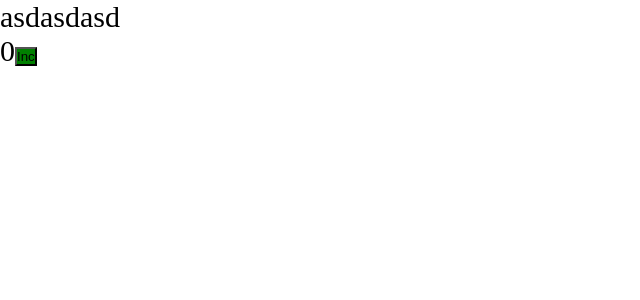
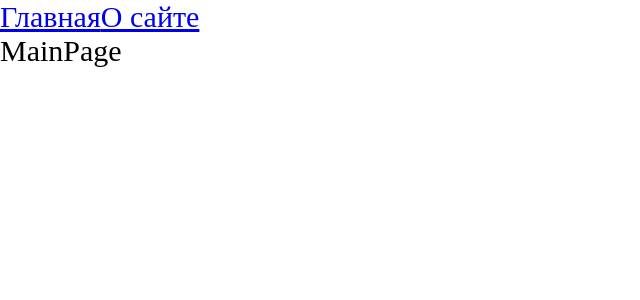
Before and after one commit to checklogic/testproject, a React app: page / in a window 1280 px wide. Shown: the top 300 px of the page, without its empty margins (0-640 px from the left). Built offline with nearby package versions, Linux system fonts and the light colour scheme.

Commit message:
6. Роутинг и асинхронка

```diff
--- a/package.json
+++ b/package.json
@@ -15,6 +15,7 @@
 		"@types/node": "^20.4.4",
 		"@types/react": "^18.2.15",
 		"@types/react-dom": "^18.2.7",
+		"@types/react-router-dom": "^5.3.3",
 		"@types/webpack": "^5.28.1",
 		"@types/webpack-dev-server": "^4.7.2",
 		"css-loader": "^6.8.1",
@@ -33,6 +34,7 @@
 	},
 	"dependencies": {
 		"react": "^18.2.0",
-		"react-dom": "^18.2.0"
+		"react-dom": "^18.2.0",
+		"react-router-dom": "^6.14.2"
 	}
 }
--- /dev/null
+++ b/src/App.tsx
@@ -0,0 +1,23 @@
+import { Link, Route, Routes } from 'react-router-dom';
+import './index.scss';
+import { AboutPageAsync } from './pages/AboutPage/AboutPage.async';
+import { MainPageAsync } from './pages/MainPage/MainPage.async';
+import { Suspense } from 'react';
+
+const App = () => {
+	return (
+		<div className="app">
+			<Link to={'/'}>Главная</Link>
+			<Link to={'/about'}>О сайте</Link>
+			<Suspense fallback={<div> Loading... </div>}>
+				<Routes>
+					<Route path={'/about'} element={<AboutPageAsync />} />
+
+					<Route path={'/'} element={<MainPageAsync />} />
+				</Routes>
+			</Suspense>
+		</div>
+	);
+};
+
+export default App;
--- a/src/components/App.tsx
+++ /dev/null
@@ -1,13 +0,0 @@
-import { Counter } from './Counter';
-import './index.scss';
-
-const App = () => {
-	return (
-		<div className="app">
-			asdasdasd
-			<Counter />
-		</div>
-	);
-};
-
-export default App;
--- a/src/index.tsx
+++ b/src/index.tsx
@@ -1,5 +1,10 @@
-import App from './components/App';
+import { BrowserRouter } from 'react-router-dom';
+import App from './App';
 import { createRoot } from 'react-dom/client';
 
 const root = createRoot(document.getElementById('root'));
-root.render(<App />);
+root.render(
+	<BrowserRouter>
+		<App />
+	</BrowserRouter>
+);
--- /dev/null
+++ b/src/pages/AboutPage/AboutPage.async.tsx
@@ -0,0 +1,9 @@
+import { lazy } from 'react';
+
+export const AboutPageAsync = lazy(
+	() =>
+		new Promise((resolve) => {
+			//@ts-ignore
+			setTimeout(() => resolve(import('./AboutPage')), 1500);
+		})
+);
--- /dev/null
+++ b/src/pages/AboutPage/AboutPage.tsx
@@ -0,0 +1,5 @@
+const AboutPage = () => {
+	return <div>AboutPage</div>;
+};
+
+export default AboutPage;
--- /dev/null
+++ b/src/pages/MainPage/MainPage.async.tsx
@@ -0,0 +1,9 @@
+import { lazy } from 'react';
+
+export const MainPageAsync = lazy(
+	() =>
+		new Promise((resolve) => {
+			//@ts-ignore
+			setTimeout(() => resolve(import('./MainPage')), 1500);
+		})
+);
--- /dev/null
+++ b/src/pages/MainPage/MainPage.tsx
@@ -0,0 +1,5 @@
+const MainPage = () => {
+	return <div>MainPage</div>;
+};
+
+export default MainPage;
```
Also changed, not shown: src/index.scss (renamed from src/components/index.scss), 2 other files (tests, documents, lock files or other folders).
